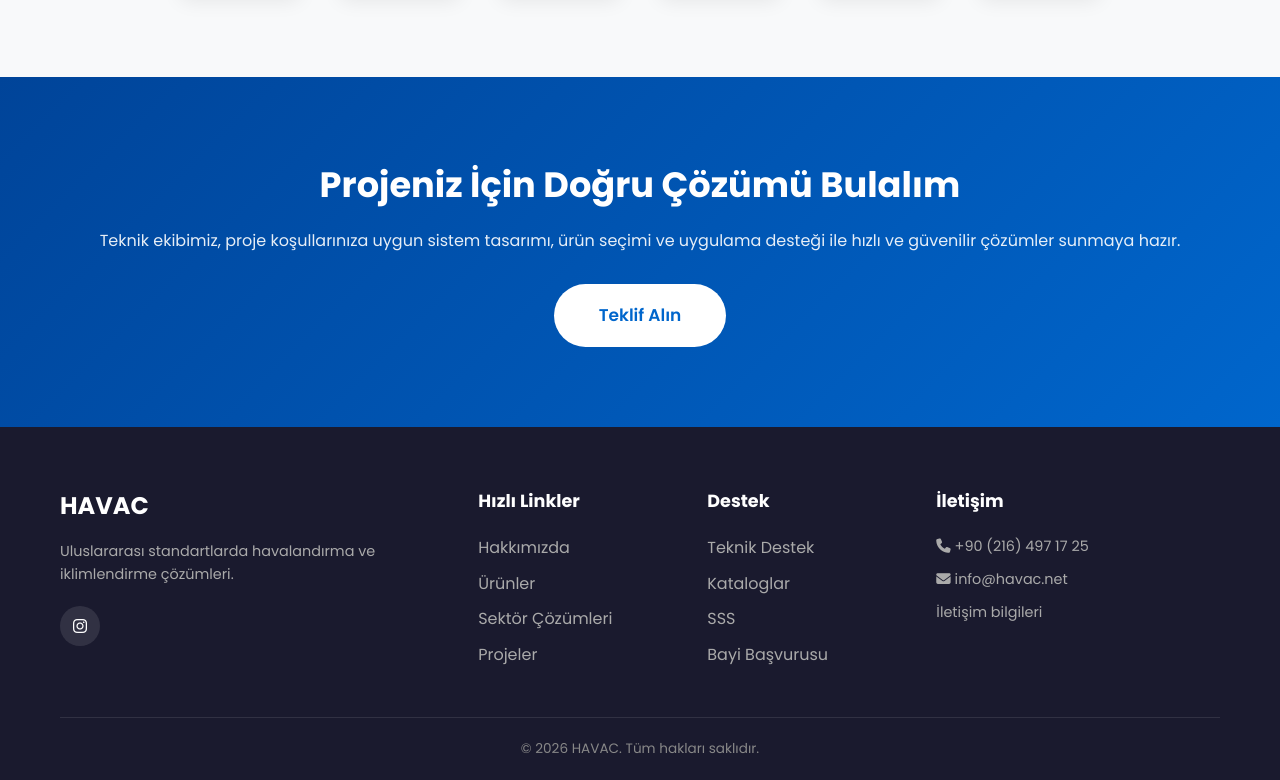
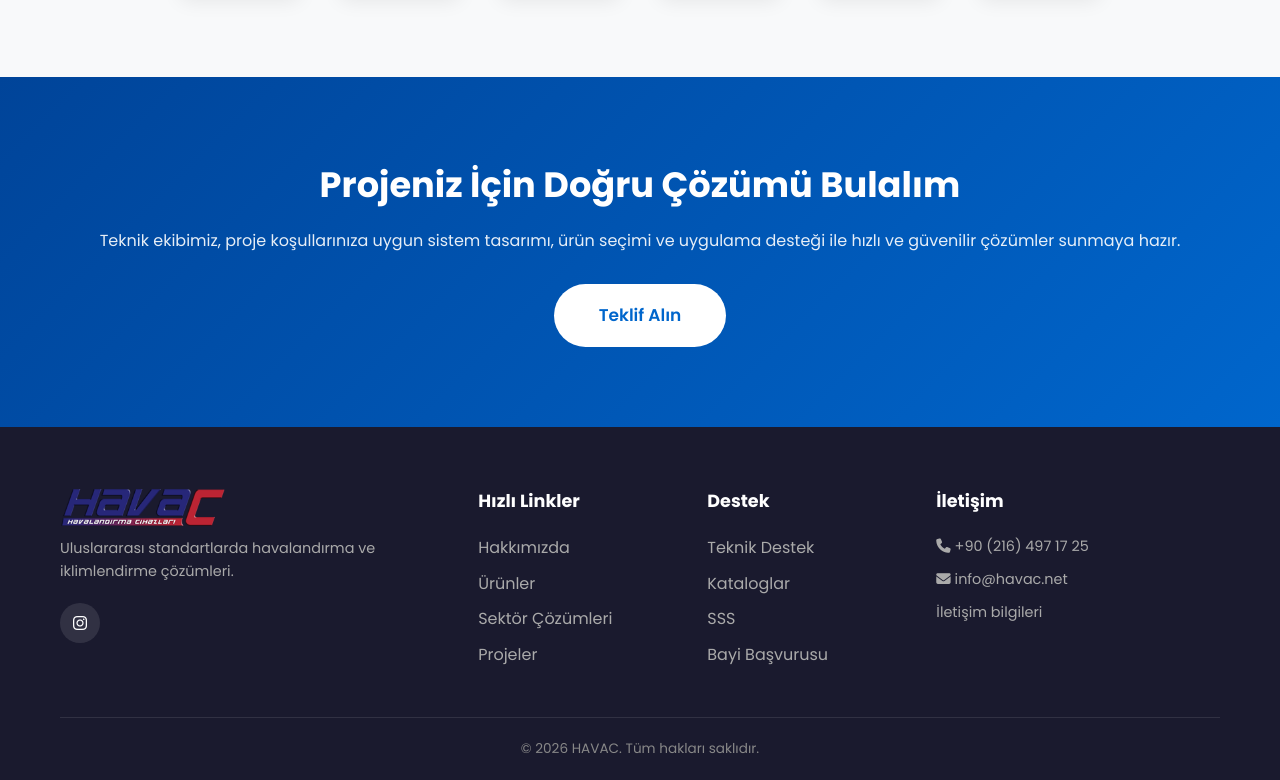
Before and after one commit to SuleymanDere/SuleymanDere.github.io, a plain HTML site: page index.html in a window 1280 px wide. Shown: the part 3068-3848 px from the top of the page. Drawn offline with Linux system fonts and the light colour scheme.

Commit message:
son değişim.

```diff
--- a/index.html
+++ b/index.html
@@ -137,7 +137,7 @@
         <div class="container">
             <div class="footer-grid">
                 <div class="footer-col">
-                    <h3>HAVAC</h3>
+                    <a href="index.html" class="footer-logo" aria-label="HAVAC Ana Sayfa"><img src="assets/img/logo.png" alt="HAVAC Havalandirma Cihazlari logosu"></a>
                     <p>Uluslararası standartlarda havalandırma ve iklimlendirme çözümleri.</p>
                     <div class="social-links">
                         <a href="https://www.instagram.com/dere.works/" aria-label="Instagram"><i class="fab fa-instagram"></i></a>
--- a/style.css
+++ b/style.css
@@ -67,6 +67,18 @@ body {
     width: auto;
 }
 
+.footer-logo {
+    display: inline-flex;
+    align-items: center;
+    margin-bottom: 10px;
+}
+
+.footer-logo img {
+    display: block;
+    height: 40px;
+    width: auto;
+}
+
 .nav-links {
     display: flex;
     list-style: none;
```
Also changed, not shown: cozumler.html (+1 -1 lines), destek.html (+1 -1 lines), hakkimizda.html (+1 -1 lines), iletisim.html (+1 -1 lines), projeler.html (+1 -1 lines), randevu.html (+1 -1 lines), urunler.html (+1 -1 lines).
